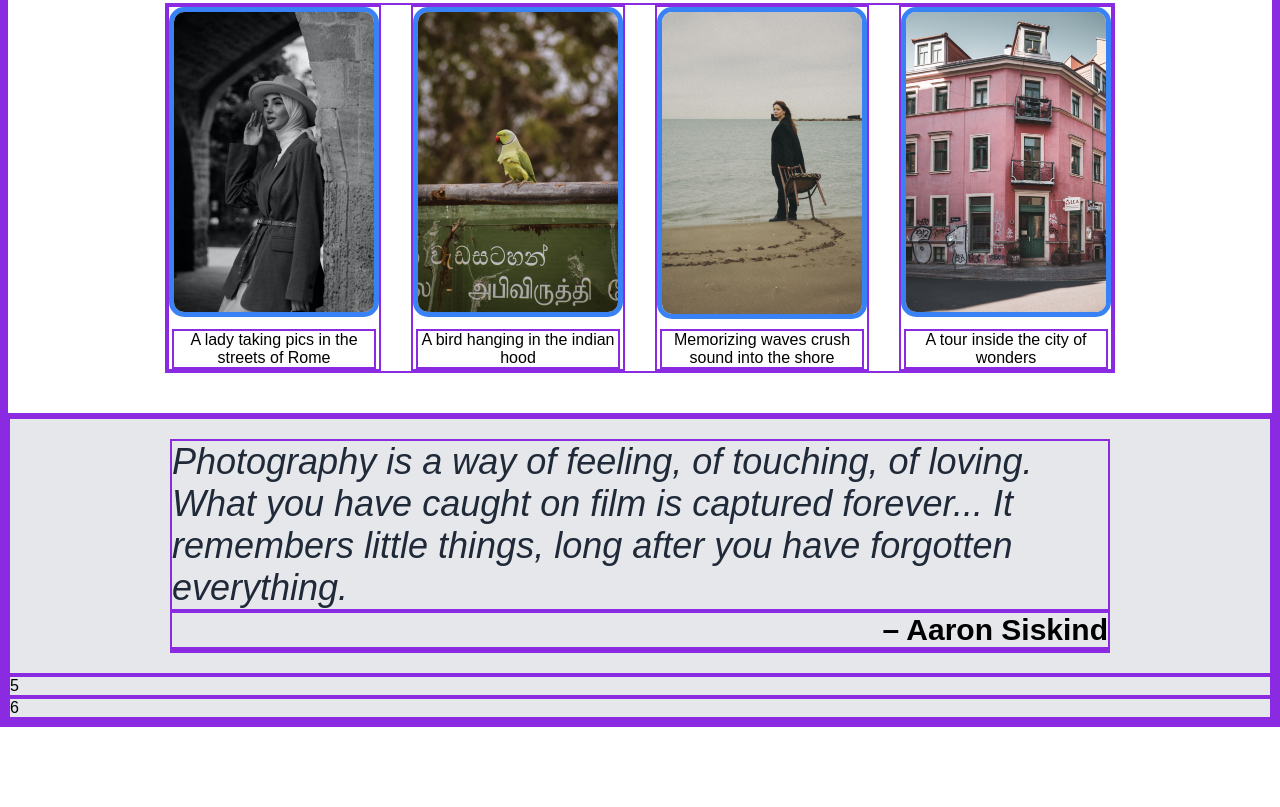
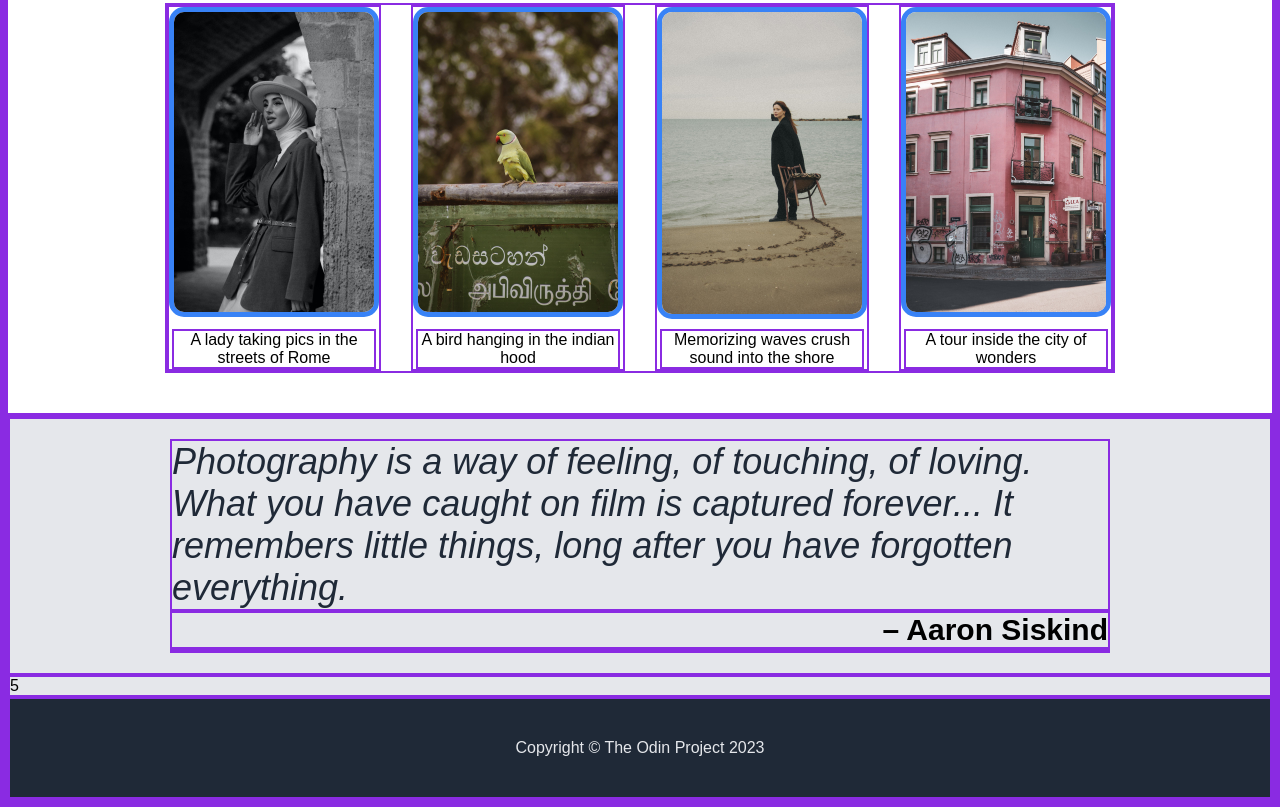
Before and after one commit to z-iad74/odin-cameras, a plain HTML site: page index.html in a window 1280 px wide. Shown: the part 667-1474 px from the top of the page. Before the commit the page ends 1394 px from the top, so only its background shows below. Drawn offline with Linux system fonts and the light colour scheme.

Commit message:
Footer added

```diff
--- a/index.html
+++ b/index.html
@@ -54,7 +54,7 @@
             </div>
         </div>
         <div>5</div>
-        <footer>6</footer>
+        <footer>Copyright © The Odin Project 2023</footer>
     </div>
 </body>
 </html>
--- a/style.css
+++ b/style.css
@@ -175,3 +175,11 @@ button:hover{
 .padd{
     padding: 20px 10em;
 }
+
+
+footer{
+    padding: 40px 0;
+    text-align: center;
+    background-color: #1F2937;
+    color: #E5E7EB;
+}
```
